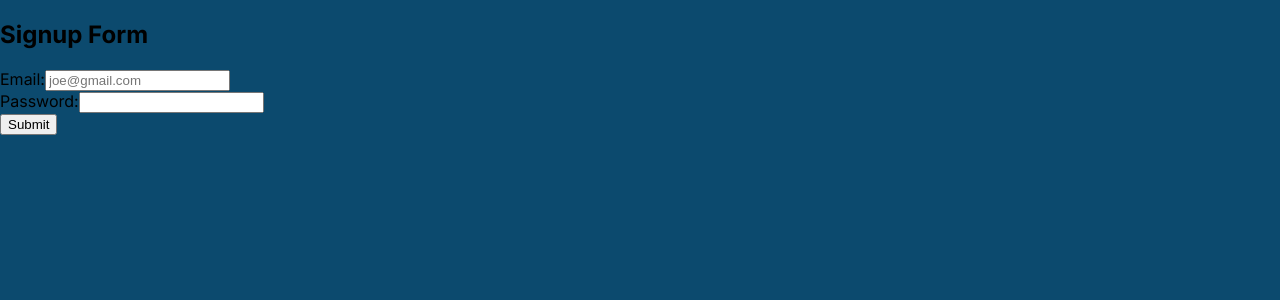
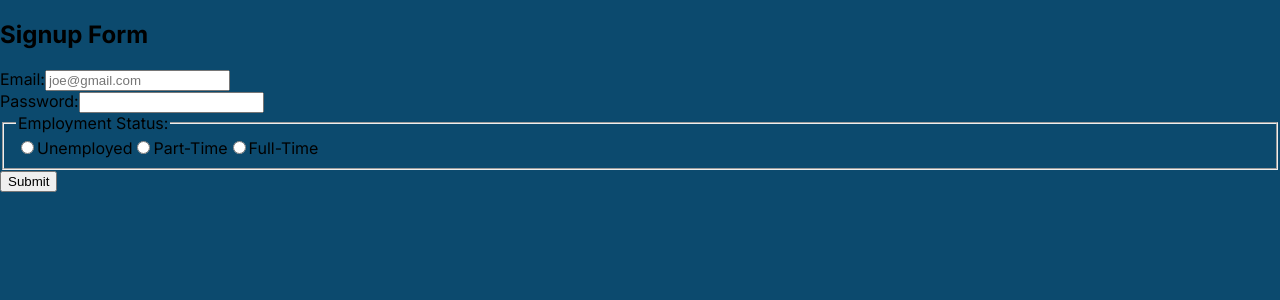
Before and after one commit to Bezy427/meme-generator, a React (Vite) app: page / in a window 1280 px wide. Shown: the top 300 px of the page. Built offline with nearby package versions, Linux system fonts and the light colour scheme.

Commit message:
adding radio buttons

```diff
--- a/src/App.jsx
+++ b/src/App.jsx
@@ -74,6 +74,22 @@ export default function App() {
 			<input id="password" type="password" name="password" />
 			<br />
 
+			<fieldset>
+				<legend>Employment Status:</legend>
+				<label>
+					<input type="radio" name="employmentStatus" />
+					Unemployed
+				</label>
+				<label>
+					<input type="radio" name="employmentStatus" />
+					Part-Time
+				</label>
+				<label>
+					<input type="radio" name="employmentStatus" />
+					Full-Time
+				</label>
+			</fieldset>
+
 			<button>Submit</button>
 		</form>
 	</section>
```
